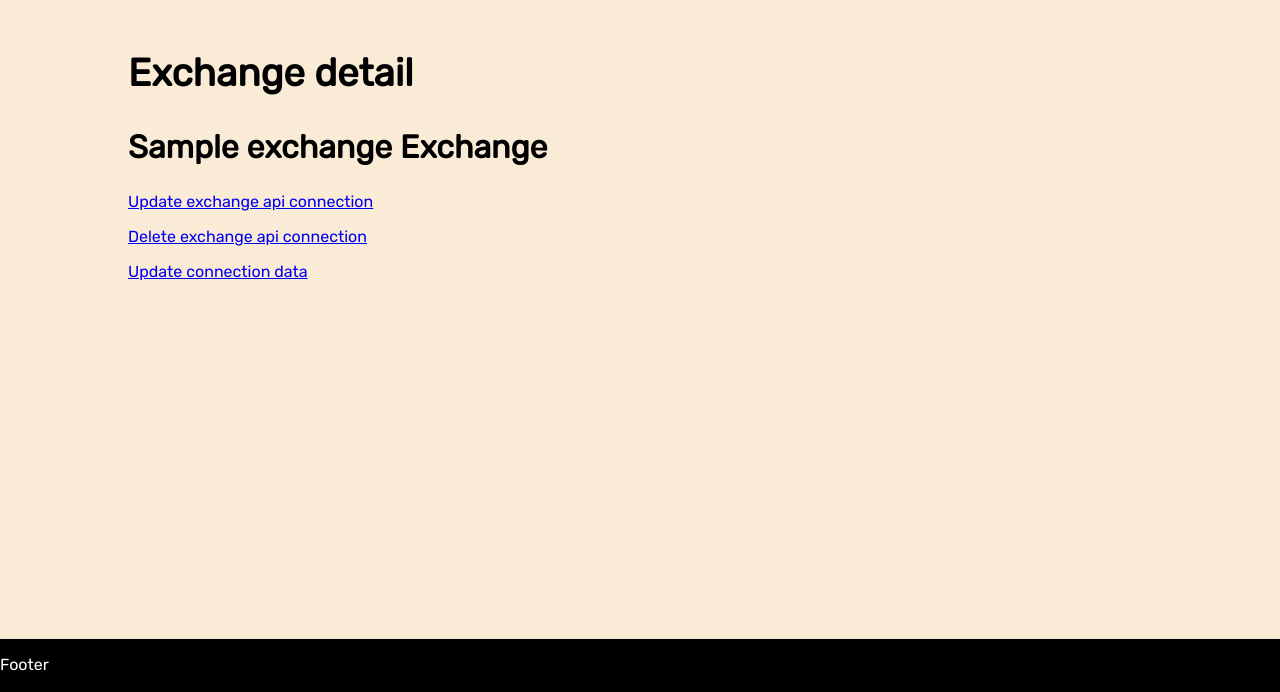
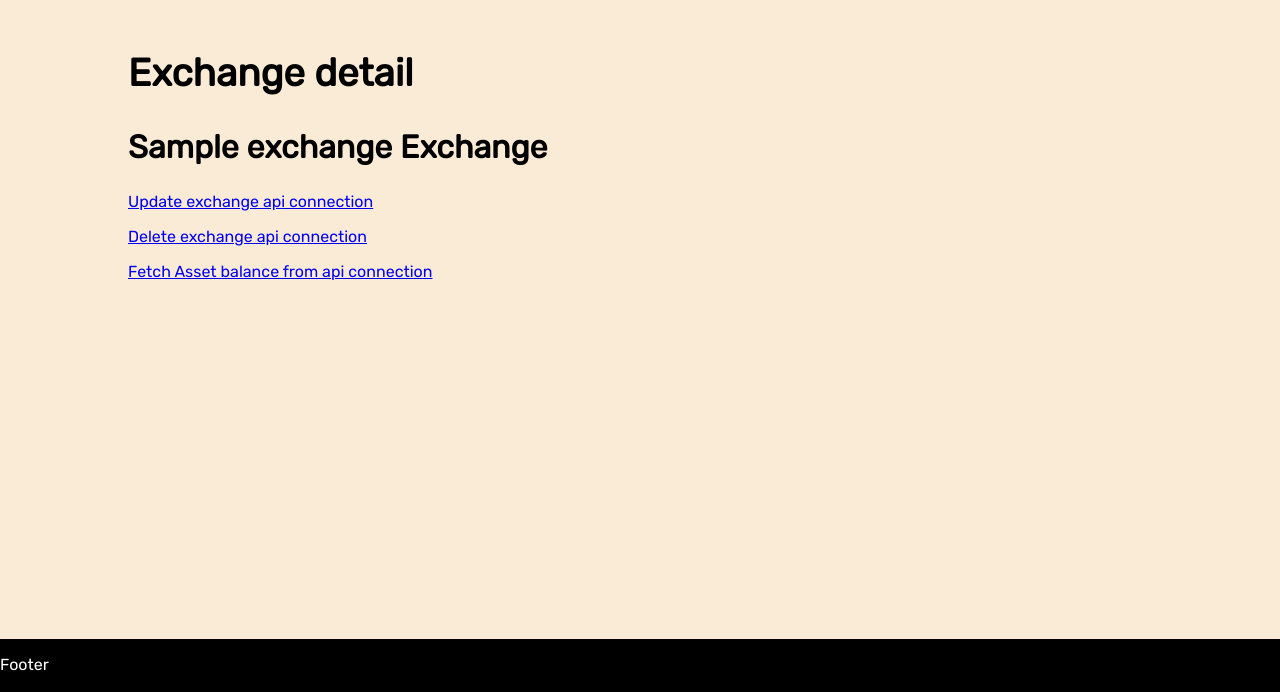
Before and after one commit to ra2dd/django-finances, a Django app: page /portfolio/exchanges/1 in a window 1280 px wide. Shown: the part 108-800 px from the top of the page. Run offline with Django 4.2, Linux system fonts and the light colour scheme; a user stored in the database is signed in; tables that the repository leaves empty hold one stand-in row (values such as "Sample post").

Commit message:
when deleting ApiConnection add all associated exchange user balance records deletion

```diff
--- a/portfolio/models.py
+++ b/portfolio/models.py
@@ -146,7 +146,7 @@ class AssetBalance(models.Model):
 class AssetBalanceHistory(models.Model):
     amount = models.DecimalField(max_digits=19, decimal_places=8)
 
-    date = models.DateTimeField()
+    date = models.DateField()
 
     balance = models.ForeignKey(
         AssetBalance,
--- a/portfolio/tasks/client_tasks.py
+++ b/portfolio/tasks/client_tasks.py
@@ -106,6 +106,6 @@ def import_balance(exchange, api_connection, user):
         if len(check_asset_balance_history) == 1:
             check_asset_balance_history[0].delete()
 
-        asset_balance_history_record = AssetBalanceHistory(amount=fetched_asset.amount, date=datetime.datetime.now(), balance=asset_balance_record)
+        asset_balance_history_record = AssetBalanceHistory(amount=fetched_asset.amount, date=datetime.date.today(), balance=asset_balance_record)
         asset_balance_history_record.save()
         print(f'{asset_balance_history_record}\n')
--- a/portfolio/templates/connections/apiconnection_delete.html
+++ b/portfolio/templates/connections/apiconnection_delete.html
@@ -4,6 +4,7 @@
     <h1>Delete Api Connection for {{ apiconnection.broker }} Exchange?</h1>
 
     <p>Are you sure you want to detele {{ apiconnection.broker }} Api Connection?</p>
+    <p>All related information about Asset balances fetched from the exchange will also be deleted.</p>
 
     <form action="" method="POST">
         {% csrf_token %}
--- a/portfolio/templates/connections/exchange_detail.html
+++ b/portfolio/templates/connections/exchange_detail.html
@@ -27,11 +27,11 @@
                 Delete exchange api connection
             </p>
         </a>
+
+        <a href="{% url 'fetch-apiconnection-balance' exchange.pk %}">
+            <p>
+                Fetch Asset balance from api connection
+            </p>
+        </a>
     {% endif %}
-
-    <a href="{% url 'fetch-apiconnection-balance' exchange.pk %}">
-        <p>
-            Update connection data
-        </p>
-    </a>
 {% endblock %}
--- a/portfolio/views/connections_views.py
+++ b/portfolio/views/connections_views.py
@@ -3,11 +3,11 @@ from django.contrib.auth.mixins import LoginRequiredMixin, PermissionRequiredMix
 from django.contrib.auth.decorators import login_required
 from django.views import generic
 from django.urls import reverse, reverse_lazy
-from django.http import HttpResponseRedirect, Http404
+from django.http import HttpRequest, HttpResponse, HttpResponseRedirect, Http404
 from django.views.decorators.http import require_http_methods
 from django.contrib.auth.hashers import make_password
 
-from ..models import Exchange, ApiConnection, AssetPriceHistory, Asset
+from ..models import Exchange, ApiConnection, AssetPriceHistory, Asset, AssetBalance, AssetBalanceHistory
 from ..tasks import client_tasks, server_tasks
 from ..forms import ConnectionAddModelForm
 
@@ -107,6 +107,20 @@ class ApiConnectionDelete(generic.DeleteView, LoginRequiredMixin):
         object = ApiConnection.objects.filter(broker=fetch_exchange(self)).filter(owner=self.request.user)[0]
         return object
 
+    def form_valid(self, form):
+
+        related_balance = AssetBalance.objects.filter(portfolio=self.request.user.portfolio).filter(broker=self.object.broker)
+
+        for balance in related_balance:
+            related_balance_history = AssetBalanceHistory.objects.filter(balance=balance)
+
+            for balance_history in related_balance_history:
+                balance_history.delete()
+
+            balance.delete()
+
+        return super().form_valid(self)
+
 
 @require_http_methods(["GET"])
 @login_required
--- a/portfolio/views/dashboard_views.py
+++ b/portfolio/views/dashboard_views.py
@@ -51,7 +51,8 @@ class DashboardView(generic.TemplateView, LoginRequiredMixin):
 
         # Loop throgh balances to add amount, price and value attrributes to balance queryset
         for balance in user_all_balance_list:
-
+            # TODO check if balance assetbalancehistory exists
+            print(balance)
             # Get asset price
             asset_latest_price = balance.asset.assetpricehistory_set.latest().price
 
```
Also changed, not shown: portfolio/migrations/0019_alter_assetbalancehistory_date.py (added).
